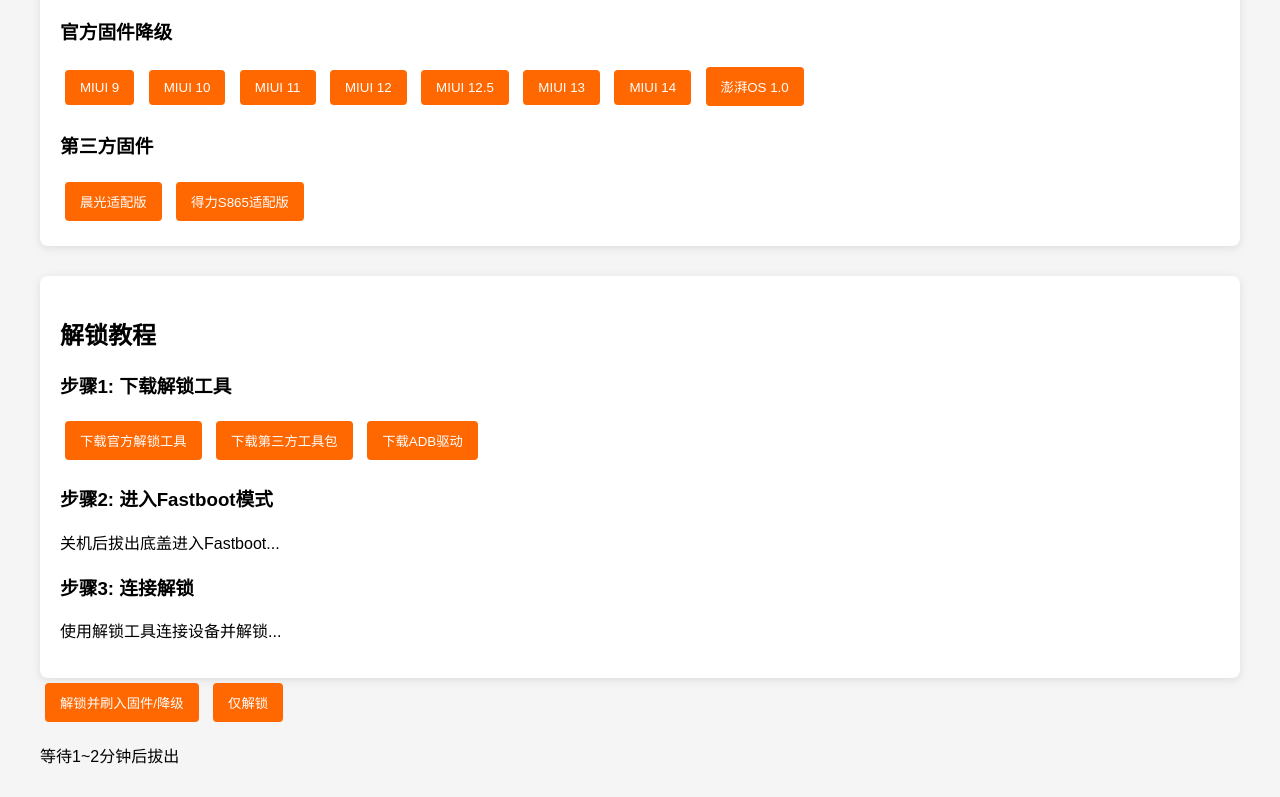
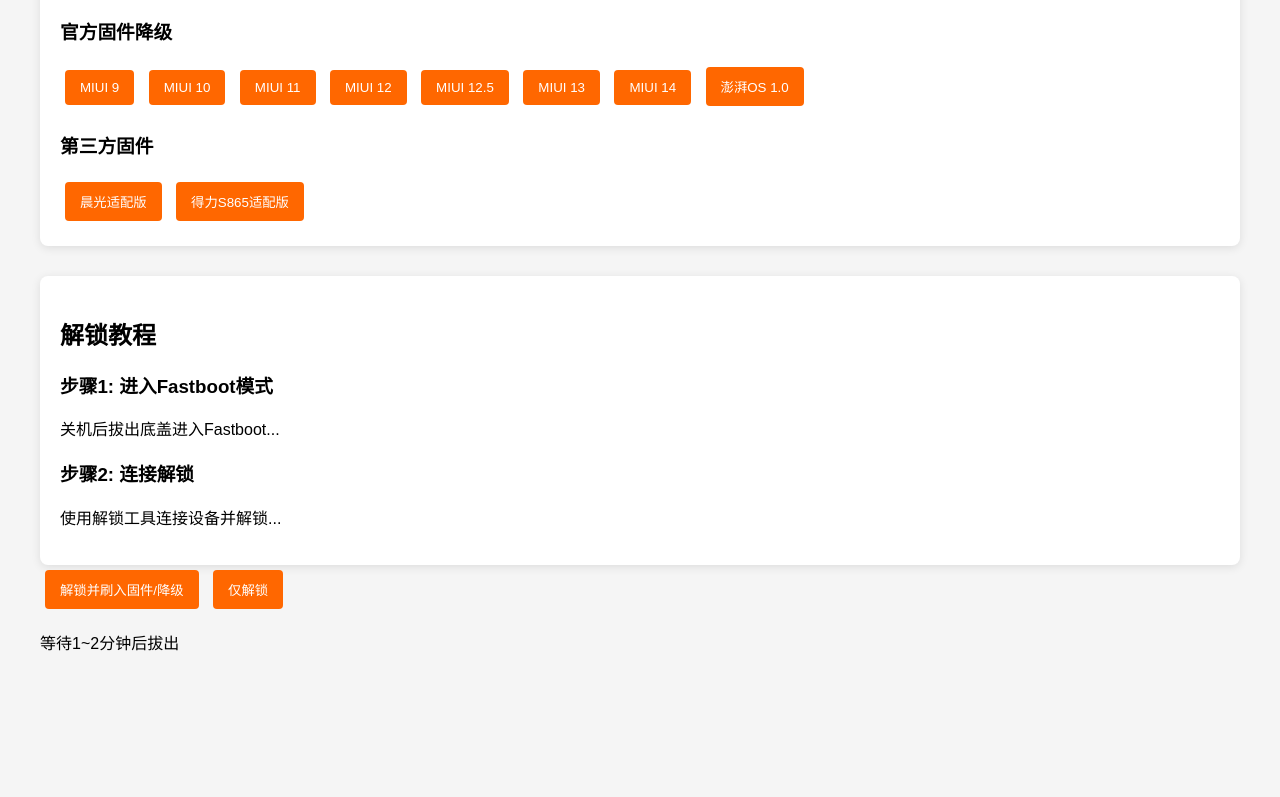
Before and after one commit to niaoyuzuanjia/mipen-unlock, a plain HTML site: page index.html in a window 1280 px wide. Shown: the part 491-1288 px from the top of the page. After the commit the page ends 1181 px from the top, so only its background shows below. Drawn offline with Linux system fonts and the light colour scheme.

Commit message:
index.html

```diff
--- a/index.html
+++ b/index.html
@@ -104,22 +104,17 @@
         <h2>解锁教程</h2>
         <div>
 
-            <h3>步骤1: 下载解锁工具</h3>
-            <button class="btn">下载官方解锁工具</button>
-            <button class="btn">下载第三方工具包</button>
-            <button class="btn">下载ADB驱动</button>
-
-            <h3>步骤2: 进入Fastboot模式</h3>
+            <h3>步骤1: 进入Fastboot模式</h3>
             <p>关机后拔出底盖进入Fastboot...</p>
 
-            <h3>步骤3: 连接解锁</h3>
+            <h3>步骤2: 连接解锁</h3>
             <p>使用解锁工具连接设备并解锁...</p>
         </div>
     </div>
 
     <script>
         function selectDevice(type, version) {
-            alert(`已选择: ${type === 'color' ? '彩色版' : '黑色版'} - ${version === 'new' ? '澎湃OS 1.0' : 'MIUI 14'}`);
+            alert(`已选择: ${type === 'color' ? '彩色版' : '黑色版'} - ${version === 'new' ? '澎湃s1' : 'o1'}`);
         }
 
         function selectFirmware(version) {
```
